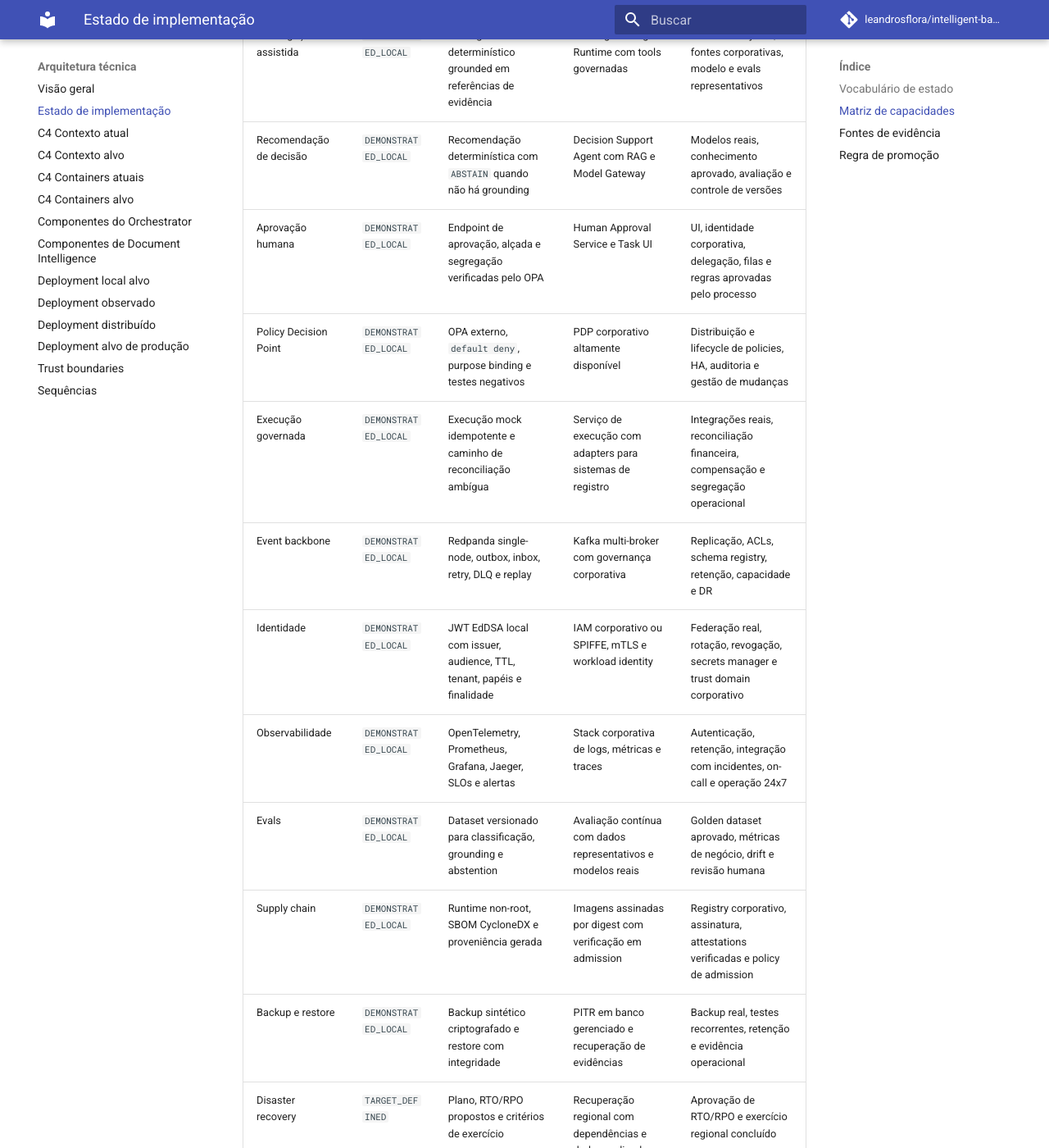
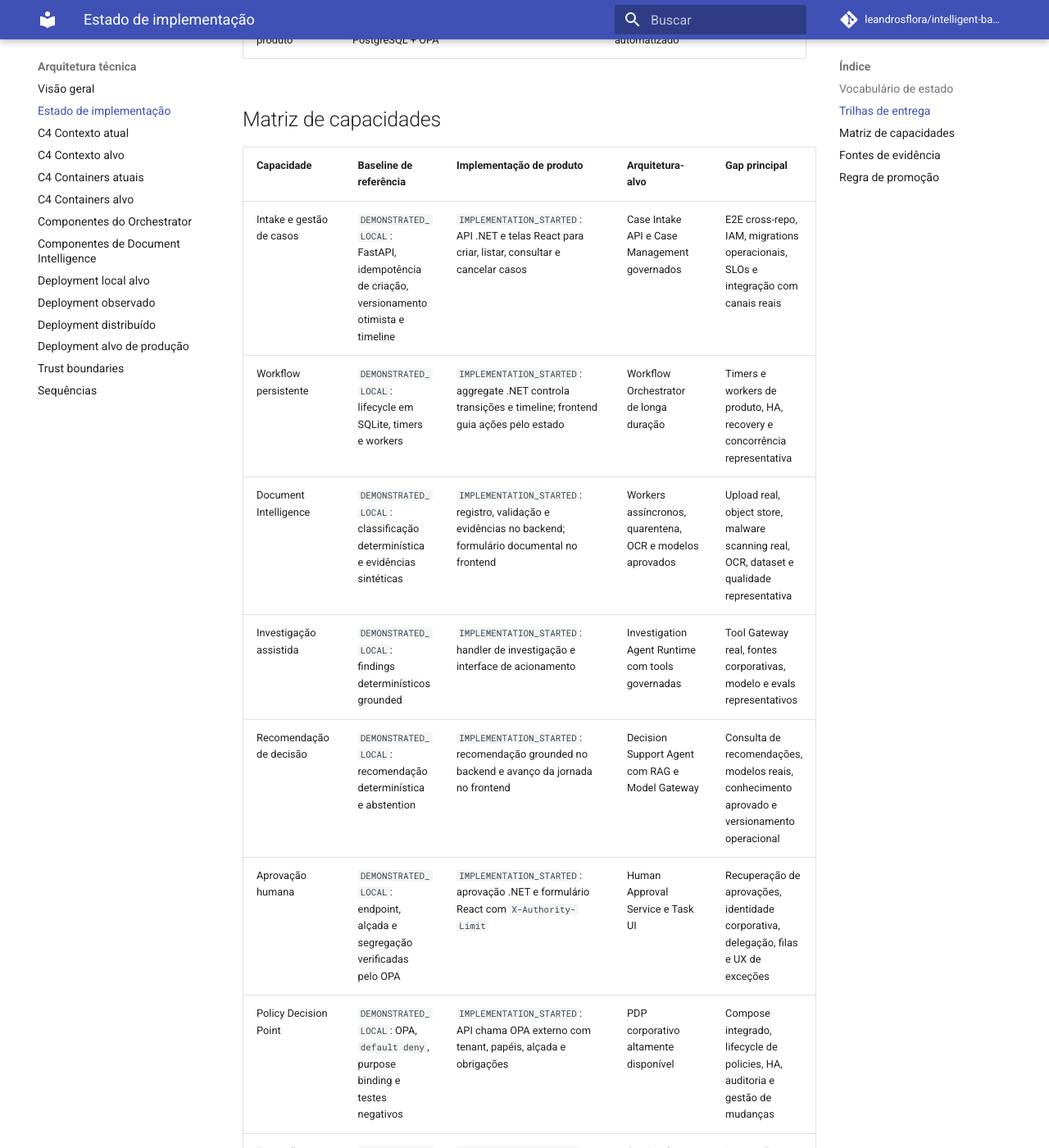
Before and after one commit to leandrosflora/intelligent-backoffice-platform-architecture, an MkDocs documentation site: the page built from docs/architecture/implementation-status.md, in a window 1280 px wide and 1400 px high, scrolled down 1332 px. Shown: the whole window at 82% size. Built offline with MkDocs 1.6.1 and Material for MkDocs 9.7.7, drawn with Linux system fonts in a browser that asks for light colours; comment, search, counter and statistics services are not loaded; some of the changed text lies outside the part shown.

Commit message:
Atualiza matriz com backend e frontend em implementação

```diff
--- a/docs/architecture/implementation-status.md
+++ b/docs/architecture/implementation-status.md
@@ -1,43 +1,56 @@
 # Estado de implementação — atual × alvo
 
-Esta página é a referência resumida para distinguir capacidades demonstradas, contratos definidos, arquitetura-alvo e requisitos ainda pendentes para produção.
+Esta página distingue a baseline arquitetural executável, os repositórios de produto que começam a ser implementados, a integração validada e os requisitos ainda pendentes para produção.
 
 ## Vocabulário de estado
 
 | Estado | Significado |
 |---|---|
-| `TARGET_DEFINED` | Responsabilidade, topologia ou controle definido como alvo, sem evidência de execução no ambiente real |
-| `CONTRACT_DEFINED` | API, evento, schema, policy ou configuração versionada e validada, mas sem integração produtiva comprovada |
-| `DEMONSTRATED_LOCAL` | Capacidade executada no ambiente de referência ou no CI com dados e integrações sintéticos |
-| `VALIDATED_INTEGRATION` | Capacidade validada contra serviços e integrações reais em ambiente controlado |
+| `TARGET_DEFINED` | Responsabilidade, topologia ou controle definido como alvo, sem implementação confirmada no produto |
+| `CONTRACT_DEFINED` | API, evento, schema, policy ou configuração versionada e validada, mas sem integração de produto comprovada |
+| `IMPLEMENTATION_STARTED` | Código ou configuração já existe em um repositório de produto, mas a integração E2E e os gates operacionais ainda não foram comprovados |
+| `DEMONSTRATED_LOCAL` | Capacidade executada na baseline de referência ou no CI com dados e integrações sintéticos |
+| `VALIDATED_INTEGRATION` | Capacidade validada de ponta a ponta entre os componentes de produto em ambiente controlado |
 | `PASSED_PRODUCTION` | Capacidade aprovada para produção com evidência atual, owner, operação, segurança e SLOs |
 
-O repositório possui principalmente evidências `DEMONSTRATED_LOCAL`, contratos `CONTRACT_DEFINED` e controles `TARGET_DEFINED`. O status agregado permanece **`NOT_PRODUCTION_READY`**.
+Uma mesma capacidade pode estar `DEMONSTRATED_LOCAL` na baseline e apenas `IMPLEMENTATION_STARTED` no produto. Esses estados não são intercambiáveis.
+
+O status agregado permanece **`NOT_PRODUCTION_READY`**.
+
+## Trilhas de entrega
+
+| Trilha | Repositório | Estado | Evidência principal |
+|---|---|---|---|
+| Arquitetura e baseline | `intelligent-backoffice-platform-architecture` | `DEMONSTRATED_LOCAL` / `CONTRACT_DEFINED` | FastAPI, contracts-as-code, OPA, eventing, observabilidade, evals, readiness e walkthrough |
+| Backend de produto | `backoffice-platform-api` | `IMPLEMENTATION_STARTED` | API .NET, domínio, PostgreSQL, OPA externo, execução mock e reconciliação |
+| Frontend de produto | `intelligent-backoffice-frontend` | `IMPLEMENTATION_STARTED` | React, jornada guiada, integração HTTP, testes, build e imagem Nginx |
+| Integração de produto | Frontend + API + PostgreSQL + OPA | Pendente | Ainda não existe gate E2E cross-repo automatizado |
 
 ## Matriz de capacidades
 
-| Capacidade | Estado atual | Baseline confirmada | Arquitetura-alvo | Gap principal |
+| Capacidade | Baseline de referência | Implementação de produto | Arquitetura-alvo | Gap principal |
 |---|---|---|---|---|
-| Intake e gestão de casos | `DEMONSTRATED_LOCAL` | FastAPI, idempotência de criação, versionamento otimista e timeline | Case Intake API e Case Management desacoplados | Canal corporativo, IAM, persistência gerenciada e operação real |
-| Workflow persistente | `DEMONSTRATED_LOCAL` | Lifecycle em SQLite, timers e workers no profile distribuído | Workflow Orchestrator de longa duração | HA, banco corporativo, escalabilidade e recovery testado |
-| Document Intelligence | `DEMONSTRATED_LOCAL` | Classificação determinística e evidências sintéticas | Workers assíncronos, quarentena, OCR e modelos aprovados | Documentos reais autorizados, object store, dataset e avaliação de qualidade |
-| Investigação assistida | `DEMONSTRATED_LOCAL` | Finding determinístico grounded em referências de evidência | Investigation Agent Runtime com tools governadas | Tool Gateway real, fontes corporativas, modelo e evals representativos |
-| Recomendação de decisão | `DEMONSTRATED_LOCAL` | Recomendação determinística com `ABSTAIN` quando não há grounding | Decision Support Agent com RAG e Model Gateway | Modelos reais, conhecimento aprovado, avaliação e controle de versões |
-| Aprovação humana | `DEMONSTRATED_LOCAL` | Endpoint de aprovação, alçada e segregação verificadas pelo OPA | Human Approval Service e Task UI | UI, identidade corporativa, delegação, filas e regras aprovadas pelo processo |
-| Policy Decision Point | `DEMONSTRATED_LOCAL` | OPA externo, `default deny`, purpose binding e testes negativos | PDP corporativo altamente disponível | Distribuição e lifecycle de policies, HA, auditoria e gestão de mudanças |
-| Execução governada | `DEMONSTRATED_LOCAL` | Execução mock idempotente e caminho de reconciliação ambígua | Serviço de execução com adapters para sistemas de registro | Integrações reais, reconciliação financeira, compensação e segregação operacional |
-| Event backbone | `DEMONSTRATED_LOCAL` | Redpanda single-node, outbox, inbox, retry, DLQ e replay | Kafka multi-broker com governança corporativa | Replicação, ACLs, schema registry, retenção, capacidade e DR |
-| Identidade | `DEMONSTRATED_LOCAL` | JWT EdDSA local com issuer, audience, TTL, tenant, papéis e finalidade | IAM corporativo ou SPIFFE, mTLS e workload identity | Federação real, rotação, revogação, secrets manager e trust domain corporativo |
-| Observabilidade | `DEMONSTRATED_LOCAL` | OpenTelemetry, Prometheus, Grafana, Jaeger, SLOs e alertas | Stack corporativa de logs, métricas e traces | Autenticação, retenção, integração com incidentes, on-call e operação 24x7 |
-| Evals | `DEMONSTRATED_LOCAL` | Dataset versionado para classificação, grounding e abstention | Avaliação contínua com dados representativos e modelos reais | Golden dataset aprovado, métricas de negócio, drift e revisão humana |
-| Supply chain | `DEMONSTRATED_LOCAL` | Runtime non-root, SBOM CycloneDX e proveniência gerada | Imagens assinadas por digest com verificação em admission | Registry corporativo, assinatura, attestations verificadas e policy de admission |
-| Backup e restore | `DEMONSTRATED_LOCAL` | Backup sintético criptografado e restore com integridade | PITR em banco gerenciado e recuperação de evidências | Backup real, testes recorrentes, retenção e evidência operacional |
-| Disaster recovery | `TARGET_DEFINED` | Plano, RTO/RPO propostos e critérios de exercício | Recuperação regional com dependências e dados replicados | Aprovação de RTO/RPO e exercício regional concluído |
-| Capacidade | `DEMONSTRATED_LOCAL` | Teste sintético com threshold versionado | Load, soak e failure testing representativos | Volumetria real, concorrência, custos e limites operacionais aprovados |
-| Contratos e rastreabilidade | `CONTRACT_DEFINED` | OpenAPI, AsyncAPI, JSON Schemas, catálogo, policies e matriz de rastreabilidade | Governança contínua de contratos entre equipes e ambientes | Owners formais, compatibilidade em integrações reais e gestão de depreciação |
+| Intake e gestão de casos | `DEMONSTRATED_LOCAL`: FastAPI, idempotência de criação, versionamento otimista e timeline | `IMPLEMENTATION_STARTED`: API .NET e telas React para criar, listar, consultar e cancelar casos | Case Intake API e Case Management governados | E2E cross-repo, IAM, migrations operacionais, SLOs e integração com canais reais |
+| Workflow persistente | `DEMONSTRATED_LOCAL`: lifecycle em SQLite, timers e workers | `IMPLEMENTATION_STARTED`: aggregate .NET controla transições e timeline; frontend guia ações pelo estado | Workflow Orchestrator de longa duração | Timers e workers de produto, HA, recovery e concorrência representativa |
+| Document Intelligence | `DEMONSTRATED_LOCAL`: classificação determinística e evidências sintéticas | `IMPLEMENTATION_STARTED`: registro, validação e evidências no backend; formulário documental no frontend | Workers assíncronos, quarentena, OCR e modelos aprovados | Upload real, object store, malware scanning real, OCR, dataset e qualidade representativa |
+| Investigação assistida | `DEMONSTRATED_LOCAL`: findings determinísticos grounded | `IMPLEMENTATION_STARTED`: handler de investigação e interface de acionamento | Investigation Agent Runtime com tools governadas | Tool Gateway real, fontes corporativas, modelo e evals representativos |
+| Recomendação de decisão | `DEMONSTRATED_LOCAL`: recomendação determinística e abstention | `IMPLEMENTATION_STARTED`: recomendação grounded no backend e avanço da jornada no frontend | Decision Support Agent com RAG e Model Gateway | Consulta de recomendações, modelos reais, conhecimento aprovado e versionamento operacional |
+| Aprovação humana | `DEMONSTRATED_LOCAL`: endpoint, alçada e segregação verificadas pelo OPA | `IMPLEMENTATION_STARTED`: aprovação .NET e formulário React com `X-Authority-Limit` | Human Approval Service e Task UI | Recuperação de aprovações, identidade corporativa, delegação, filas e UX de exceções |
+| Policy Decision Point | `DEMONSTRATED_LOCAL`: OPA, `default deny`, purpose binding e testes negativos | `IMPLEMENTATION_STARTED`: API chama OPA externo com tenant, papéis, alçada e obrigações | PDP corporativo altamente disponível | Compose integrado, lifecycle de policies, HA, auditoria e gestão de mudanças |
+| Execução governada | `DEMONSTRATED_LOCAL`: execução mock idempotente e reconciliação ambígua | `IMPLEMENTATION_STARTED`: gateway mock .NET, idempotência, consulta e reconciliação; frontend cobre sucesso, falha e ambiguidade | Serviço de execução com adapters para sistemas de registro | Integrações reais, reconciliação financeira, compensação e segregação operacional |
+| Event backbone | `DEMONSTRATED_LOCAL`: Redpanda, outbox, inbox, retry, DLQ e replay | `TARGET_DEFINED`: ainda não incorporado ao backend de produto | Kafka multi-broker com governança corporativa | Outbox de produto, broker, consumers, schemas, ACLs, retenção, capacidade e DR |
+| Identidade | `DEMONSTRATED_LOCAL`: JWT EdDSA local com tenant, papéis e finalidade | `IMPLEMENTATION_STARTED`: headers de desenvolvimento simulados pelo frontend e lidos pela API | IAM corporativo ou SPIFFE, mTLS e workload identity | Tokens assinados, federação, rotação, revogação, secrets manager e trust domain |
+| Observabilidade | `DEMONSTRATED_LOCAL`: OpenTelemetry, Prometheus, Grafana, Jaeger, SLOs e alertas | `TARGET_DEFINED`: frontend registra chamadas localmente; backend de produto ainda não expõe stack operacional completa | Stack corporativa de logs, métricas e traces | Instrumentação E2E, correlação cross-repo, retenção, incidentes e on-call |
+| Evals | `DEMONSTRATED_LOCAL`: dataset versionado para classificação, grounding e abstention | `TARGET_DEFINED`: ainda não conectado a modelos ou dados do produto | Avaliação contínua com dados representativos e modelos reais | Golden dataset, métricas de negócio, drift e revisão humana |
+| Supply chain | `DEMONSTRATED_LOCAL`: runtime non-root, SBOM e proveniência | `IMPLEMENTATION_STARTED`: frontend possui lint, testes, build e imagem no CI; backend ainda precisa de pipeline equivalente confirmado | Imagens assinadas por digest com verificação em admission | CI do backend, registry, assinatura, attestations e policy de admission |
+| Backup e restore | `DEMONSTRATED_LOCAL`: backup sintético criptografado e restore | `TARGET_DEFINED`: PostgreSQL existe no produto, sem drill integrado comprovado | PITR em banco gerenciado e recuperação de evidências | Backup real, restore recorrente, retenção e evidência operacional |
+| Disaster recovery | `TARGET_DEFINED`: plano, RTO/RPO e critérios de exercício | `TARGET_DEFINED` | Recuperação regional com dependências e dados replicados | Aprovação de RTO/RPO e exercício regional concluído |
+| Capacidade | `DEMONSTRATED_LOCAL`: teste sintético com threshold | `TARGET_DEFINED`: sem teste conjunto frontend/API/PostgreSQL/OPA | Load, soak e failure testing representativos | Volumetria, concorrência, custos e limites aprovados |
+| Contratos e rastreabilidade | `CONTRACT_DEFINED`: OpenAPI, AsyncAPI, schemas, catálogo, policies e matriz | `IMPLEMENTATION_STARTED`: backend e frontend implementam parte dos contratos da jornada | Governança contínua de contratos entre equipes e ambientes | OpenAPI publicada pelo backend, teste de compatibilidade e gestão de depreciação |
 
 ## Fontes de evidência
 
+- [Repositórios de implementação do produto](../implementation/product-repositories.md)
 - [C4 contexto atual](c4-context-current.md)
 - [C4 containers atuais](c4-container-current.md)
 - [Deployment observado](deployment-observed-baseline.md)
@@ -49,4 +62,6 @@ O repositório possui principalmente evidências `DEMONSTRATED_LOCAL`, contratos
 
 ## Regra de promoção
 
-Uma capacidade não deve avançar de estado apenas porque possui código ou configuração. A promoção exige evidência compatível com o novo nível, owner técnico e funcional, testes positivos e negativos, observabilidade, runbook, segurança e aprovação formal quando aplicável.
+`IMPLEMENTATION_STARTED` só avança para `VALIDATED_INTEGRATION` quando existe uma execução reproduzível envolvendo os componentes de produto relevantes, com contratos compatíveis, testes positivos e negativos, evidências, observabilidade, owner e runbook.
+
+Uma capacidade não deve avançar de estado apenas porque possui código ou configuração. A promoção exige evidência compatível com o novo nível, owner técnico e funcional, segurança e aprovação formal quando aplicável.
```
